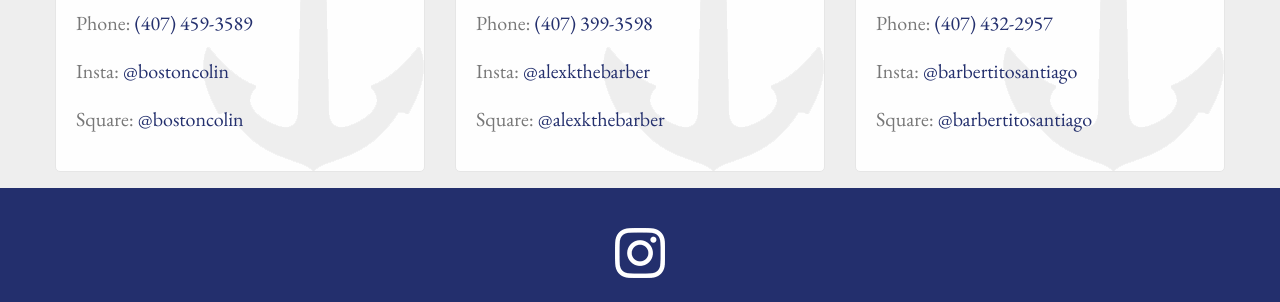
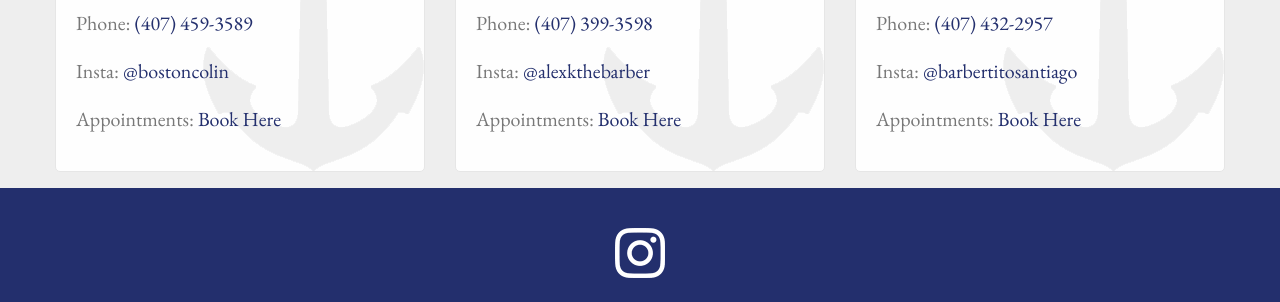
Before and after one commit to townies-barbershop/townies-barbershop.github.io, a Jekyll site: the page built from barbers.md, in a window 1280 px wide. Shown: the part 834-1136 px from the top of the page. Built offline with Jekyll 4.4.1, drawn with Linux system fonts in a browser that asks for light colours.

Commit message:
Update appointment links

```diff
--- a/barbers.md
+++ b/barbers.md
@@ -28,7 +28,7 @@ barbers:
           <h2>{{ barber.name }}</h2>
           <p>Phone: <a href="tel:{{ barber.phone | remove: "(" | remove: ")" | remove: " " | remove: "-" }}">{{ barber.phone }}</a></p>
           <p>Insta: <a href="https://www.instagram.com/{{ barber.insta }}/" rel="noopener" target="_blank">@{{ barber.insta }}</a></p>
-          <p>Square: <a href="{{ barber.square }}" rel="noopener" target="_blank">@{{ barber.insta }}</a></p>
+          <p>Appointments: <a href="{{ barber.square }}" rel="noopener" target="_blank">Book Here</a></p>
         </div>
       </div>
     </div>
```
